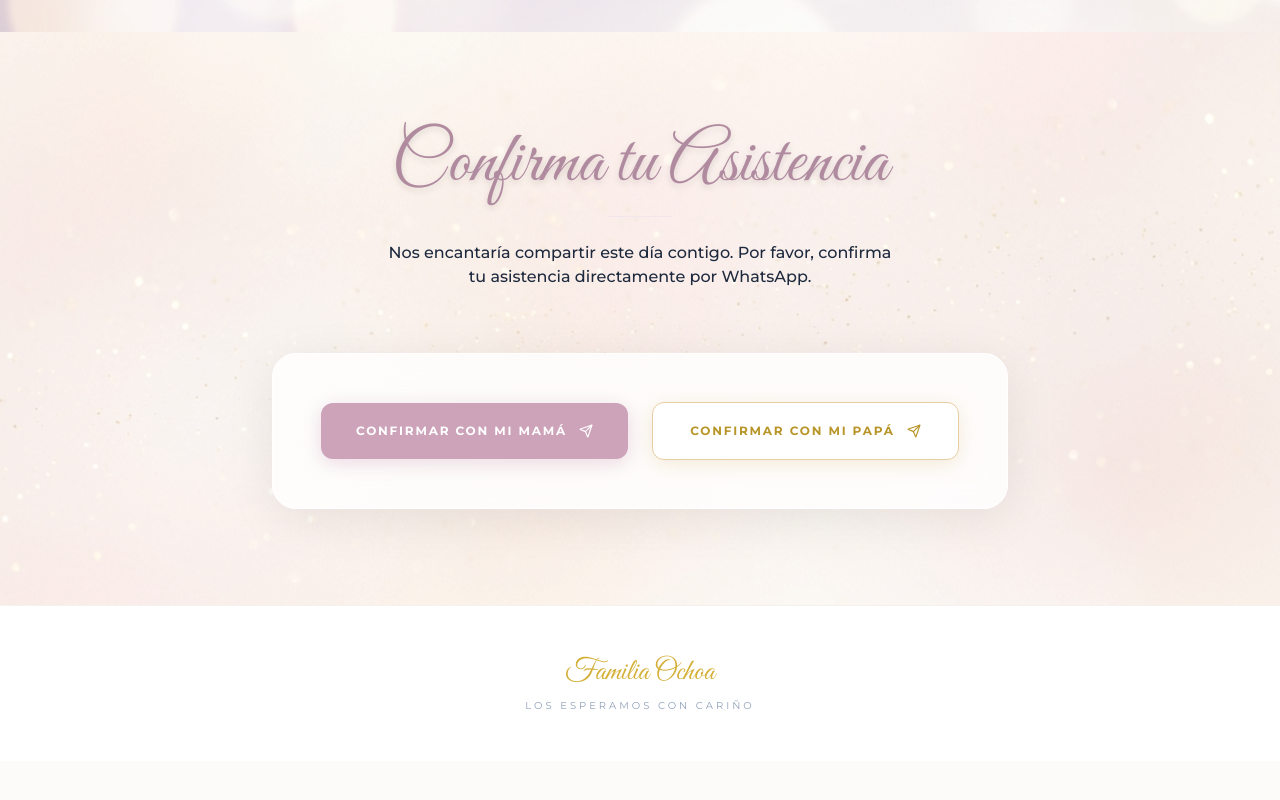
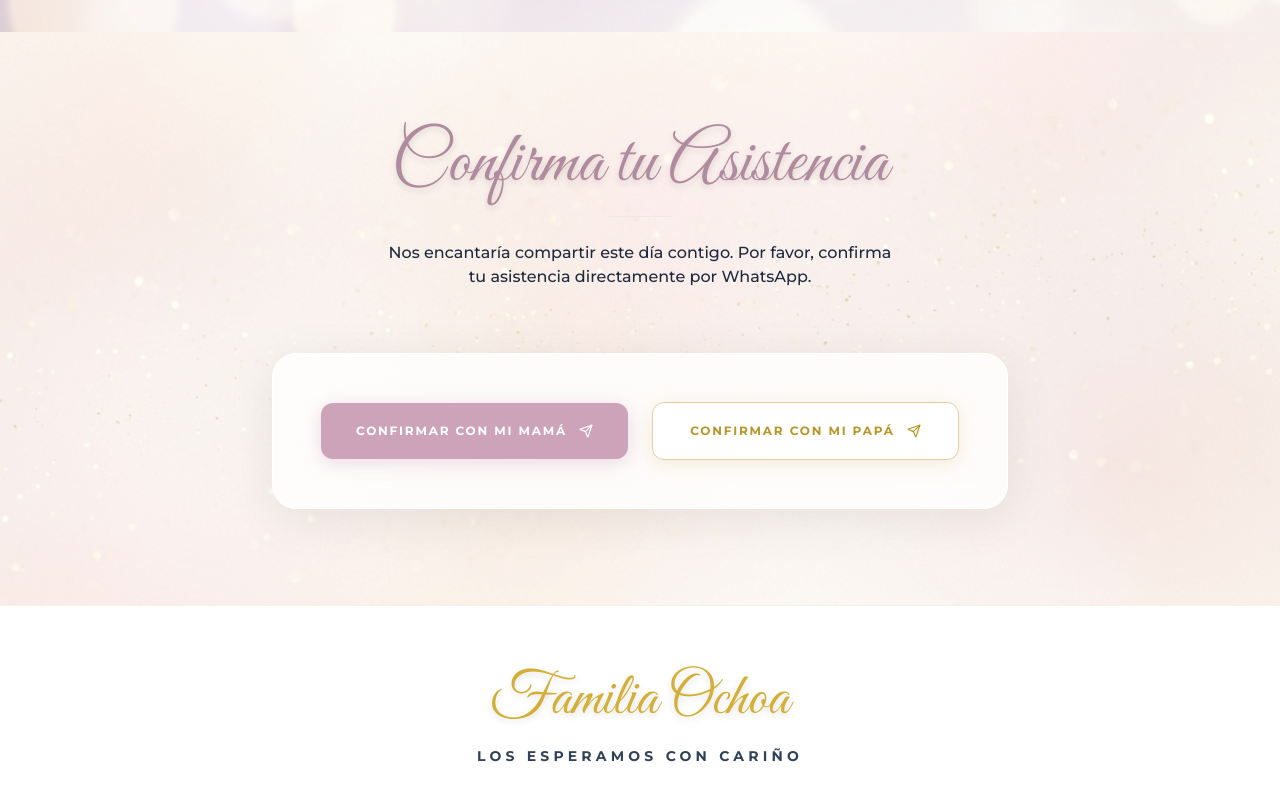
Before and after one commit to IsaacOchoa-crypto/Invitacion-Emily, a Next.js app: page / in a window 1280 px wide. Shown: the part 3104-3904 px from the top of the page. Before the commit the page ends 3865 px from the top, so only its background shows below. Built offline with nearby package versions, Linux system fonts and the light colour scheme.

Commit message:
Make footer text bigger and more noticeable

```diff
--- a/src/app/page.tsx
+++ b/src/app/page.tsx
@@ -14,11 +14,11 @@ export default function Home() {
       <Rsvp />
 
       {/* Footer elegante */}
-      <footer className="py-12 text-center bg-white border-t border-[#f5f1ed]">
-        <p className="font-great-vibes text-3xl text-[#d4af37] mb-2">
+      <footer className="py-16 text-center bg-white border-t border-[#f5f1ed]">
+        <p className="font-great-vibes text-5xl md:text-6xl text-[#d4af37] drop-shadow-md mb-4">
           Familia Ochoa
         </p>
-        <p className="font-montserrat text-[10px] uppercase tracking-[0.3em] text-slate-400">
+        <p className="font-montserrat text-xs md:text-sm font-bold uppercase tracking-[0.3em] text-slate-700">
           Los esperamos con cariño
         </p>
       </footer>
```
